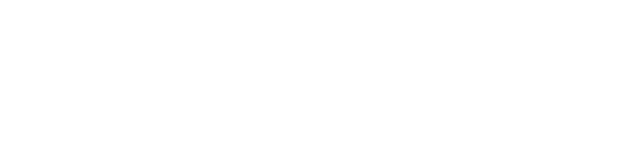
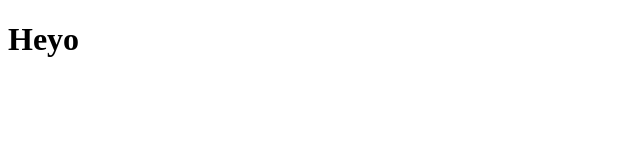
Before and after one commit to rasser31/EmptyBoy, a plain HTML site: page index.html in a window 1280 px wide. Shown: the whole page, without its empty margins (0-640 px from the left). Drawn offline with Linux system fonts and the light colour scheme.

Commit message:
Update index.html
This is a test

```diff
--- a/index.html
+++ b/index.html
@@ -7,6 +7,6 @@
     <title>Document</title>
 </head>
 <body>
-
+    <h1>Heyo</h1>
 </body>
 </html>
```
